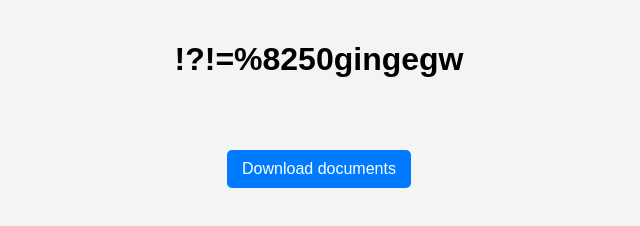
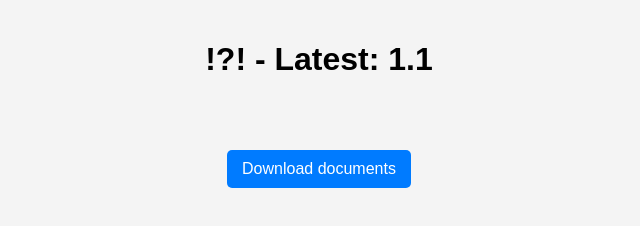
Before and after one commit to xyzzr/archive, a plain HTML site: page index.html in a window 1280 px wide. Shown: the whole page, without its empty margins (321-961 px from the left). Drawn offline with Linux system fonts and the light colour scheme.

Commit message:
Update index.html

```diff
--- a/index.html
+++ b/index.html
@@ -44,7 +44,7 @@
 </head>
 <body>
 
-    <h1>!?!=%8250gingegw</h1>
+    <h1>!?! - Latest: 1.1</h1>
 
     <a href="https://github.com/xyzzr/archive/releases/download/1.1/documents.rar" class="center-button" id="download-btn">Download documents</a>
 
```
